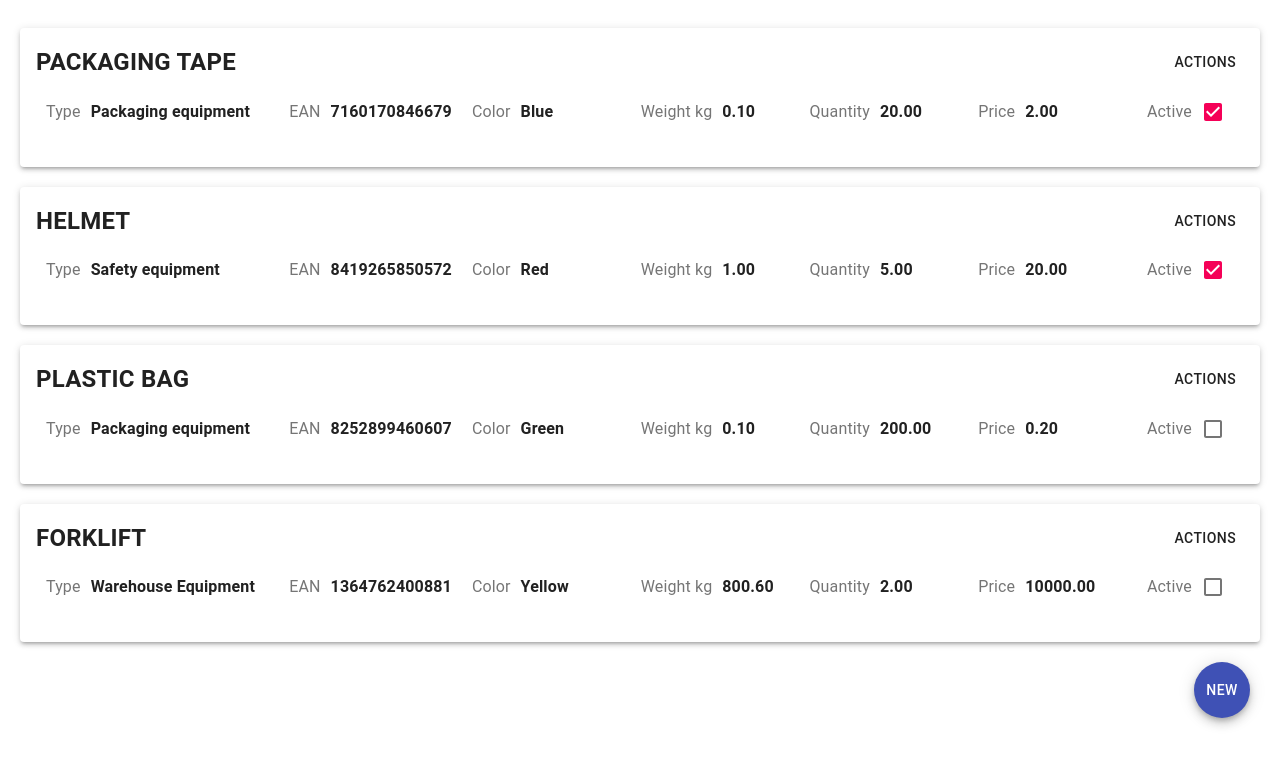
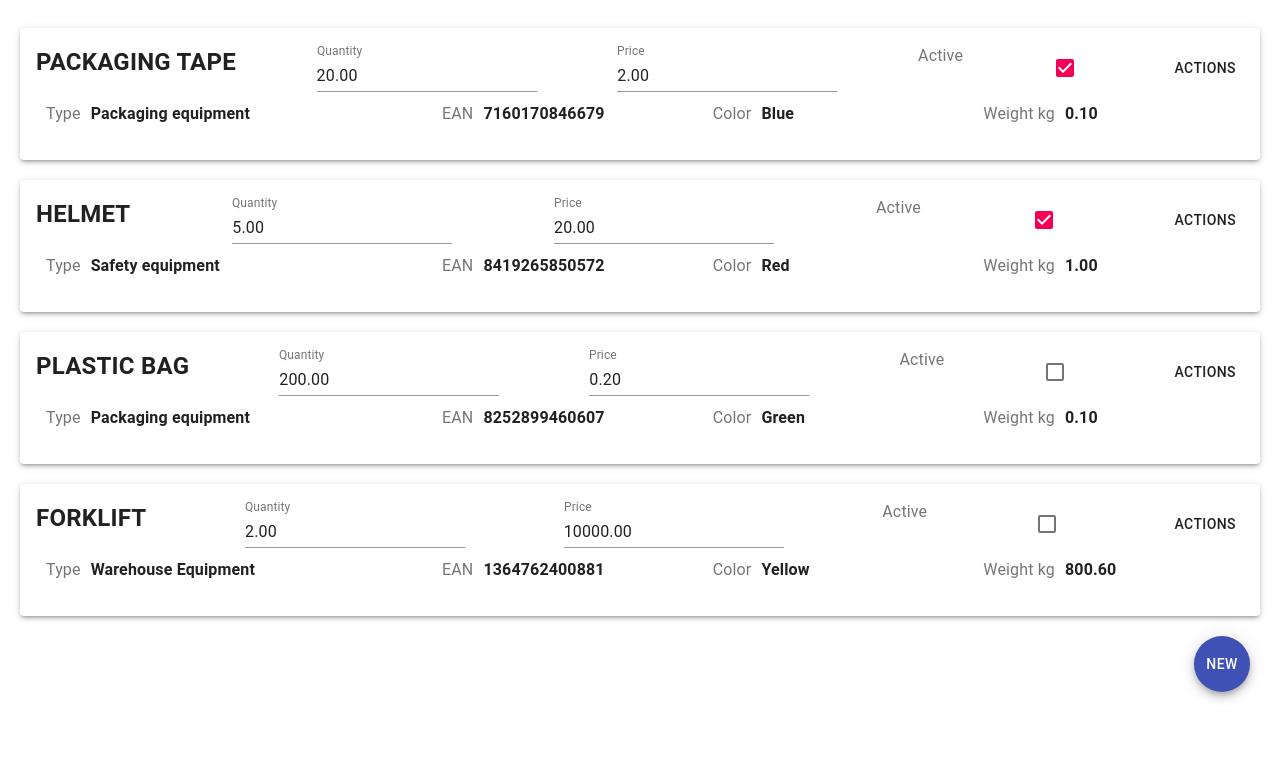
Before and after one commit to LeonasVait/talech-test-assignment-2, a React (Create React App) app: page / in a window 1280 px wide. Shown: the top 766 px of the page. Built offline with nearby package versions, Linux system fonts and the light colour scheme.

Commit message:
Added quantity and price inputs

```diff
--- a/src/components/ProductsListEntry.tsx
+++ b/src/components/ProductsListEntry.tsx
@@ -1,11 +1,9 @@
 import React from "react";
-import { Card, CardContent, Typography, Checkbox } from "@material-ui/core";
+import { Card, CardContent, Typography } from "@material-ui/core";
 import { makeStyles } from "@material-ui/styles";
 
 import { Product } from "../services/ProductsService";
-import { ProductActionsMenu } from "./ProductActionsMenu";
-import { useDispatch } from "react-redux";
-import { updateProduct } from "../state/reducers/productsList";
+import { ProductListEntryHeader } from "./ProductsListEntryHeader";
 
 interface Props {
   product: Product;
@@ -33,7 +31,6 @@ function ProductField({
 
 export function ProductsListEntry({ product }: Props) {
   const classes = useStyles();
-  const dispatch = useDispatch();
 
   return (
     <>
@@ -46,13 +43,7 @@ export function ProductsListEntry({ product }: Props) {
         elevation={3}
       >
         <CardContent>
-          <div className={classes.productHeader}>
-            <Typography className={classes.title}>
-              {product.name.toUpperCase()}
-            </Typography>
-
-            <ProductActionsMenu productId={product.id}></ProductActionsMenu>
-          </div>
+          <ProductListEntryHeader product={product}></ProductListEntryHeader>
 
           <div className={classes.productFields}>
             <ProductField
@@ -78,28 +69,6 @@ export function ProductsListEntry({ product }: Props) {
               name={"Weight kg"}
               value={product.weight.toFixed(2)}
             ></ProductField>
-
-            <ProductField
-              flex="2"
-              name={"Quantity"}
-              value={product.quantity.toFixed(2)}
-            ></ProductField>
-
-            <ProductField
-              flex="2"
-              name={"Price"}
-              value={product.price.toFixed(2)}
-            ></ProductField>
-
-            <div className={classes.fieldContainer}>
-              <Typography color="textSecondary">Active</Typography>
-              <Checkbox
-                checked={product.active}
-                onChange={(event, checked) =>
-                  dispatch(updateProduct({ ...product, active: checked }))
-                }
-              ></Checkbox>
-            </div>
           </div>
         </CardContent>
       </Card>
@@ -112,21 +81,11 @@ const useStyles = makeStyles({
     minWidth: "900px",
     margin: "20px"
   },
-
   marked: {
     backgroundColor: "rgba(255,0,0,0.2)"
   },
-
-  productHeader: {
-    display: "flex",
-    justifyContent: "space-between"
-  },
   productFields: {
     display: "flex"
-  },
-  title: {
-    fontSize: "1.5em",
-    fontWeight: "bold"
   },
   fieldName: {
     marginRight: "10px"
--- /dev/null
+++ b/src/components/ProductsListEntryHeader.tsx
@@ -0,0 +1,73 @@
+import React from "react";
+import { Typography, Checkbox } from "@material-ui/core";
+import { makeStyles } from "@material-ui/styles";
+
+import { Product } from "../services/ProductsService";
+import { ProductActionsMenu } from "./ProductActionsMenu";
+import { useDispatch } from "react-redux";
+import { updateProduct } from "../state/reducers/productsList";
+import { getValueRangeValidator } from "../validation/FormValidators";
+import { QuickNumberInput } from "./QuickInput";
+
+interface Props {
+  product: Product;
+}
+
+export function ProductListEntryHeader({ product }: Props) {
+  const classes = useStyles();
+  const dispatch = useDispatch();
+
+  const valueValidator = getValueRangeValidator(0, 100000);
+
+  const confirmQuantity = (quantity: number) => {
+    dispatch(updateProduct({ ...product, quantity }));
+  };
+
+  const confirmPrice = (price: number) => {
+    dispatch(updateProduct({ ...product, price }));
+  };
+
+  return (
+    <div className={classes.root}>
+      <Typography className={classes.title}>
+        {product.name.toUpperCase()}
+      </Typography>
+
+      <QuickNumberInput
+        label="Quantity"
+        initialValue={product.quantity}
+        onConfirm={confirmQuantity}
+        validator={valueValidator}
+      />
+
+      <QuickNumberInput
+        label="Price"
+        initialValue={product.price}
+        onConfirm={confirmPrice}
+        validator={valueValidator}
+      />
+
+      <Typography color="textSecondary">Active</Typography>
+      <Checkbox
+        checked={product.active}
+        onChange={(event, checked) =>
+          dispatch(updateProduct({ ...product, active: checked }))
+        }
+      ></Checkbox>
+
+      <ProductActionsMenu productId={product.id}></ProductActionsMenu>
+    </div>
+  );
+}
+
+const useStyles = makeStyles({
+  root: {
+    display: "flex",
+    justifyContent: "space-between"
+  },
+
+  title: {
+    fontSize: "1.5em",
+    fontWeight: "bold"
+  }
+});
--- /dev/null
+++ b/src/components/QuickInput.tsx
@@ -0,0 +1,85 @@
+import React, { useRef, useState } from "react";
+import { TextField } from "@material-ui/core";
+
+interface QuickInputProps<T> {
+  label: string;
+  initialValue: T;
+  onConfirm: (value: T) => void;
+  validator: (value: T) => string | undefined;
+}
+
+interface Props<T> extends QuickInputProps<T> {
+  inputType: string;
+  stringToValue: (value: string) => T;
+  valueToString: (value: T) => string;
+}
+
+function QuickInput<T>({
+  inputType,
+  label,
+  initialValue,
+  valueToString,
+  stringToValue,
+  validator,
+  onConfirm
+}: Props<T>) {
+  const inputRef = useRef<HTMLDivElement>(null);
+  const [value, setValue] = useState(valueToString(initialValue));
+  const [error, setError] = useState<string | undefined>(undefined);
+
+  const changeValue = (newValue: string) => {
+    setValue(newValue);
+    setError(validator(stringToValue(newValue)));
+  };
+
+  const confirmValue = () => {
+    if (!inputRef.current) {
+      return;
+    }
+
+    inputRef.current.blur();
+
+    if (error) {
+      setValue(valueToString(initialValue));
+      setError(undefined);
+      return;
+    }
+
+    onConfirm(stringToValue(value));
+    setValue(valueToString(stringToValue(value)));
+  };
+
+  return (
+    <TextField
+      label={label}
+      type={inputType}
+      inputRef={inputRef}
+      value={value}
+      onBlur={confirmValue}
+      onKeyUp={event => {
+        if (event.key === "Enter") {
+          confirmValue();
+        }
+      }}
+      onChange={event => changeValue(event.target.value)}
+      error={!!error}
+      helperText={error}
+    />
+  );
+}
+
+export function QuickNumberInput(props: QuickInputProps<number>) {
+  return (
+    <QuickInput<number>
+      valueToString={(value: number) => {
+        if (value === undefined || value === null) {
+          return "";
+        }
+        return value.toFixed(2);
+      }}
+      stringToValue={parseFloat}
+      inputType="number"
+      {...props}
+    />
+  );
+}
--- a/src/validation/FormValidators.ts
+++ b/src/validation/FormValidators.ts
@@ -109,7 +109,17 @@ export function getRegexValidator(regex: RegExp, message: string) {
 
 export function getValueRangeValidator(min: number, max: number) {
   return (data: number) =>
-    getMinValueValidator(min)(data) || getMaxValueValidator(max)(data);
+    getNaNValueValidator()(data) ||
+    getMinValueValidator(min)(data) ||
+    getMaxValueValidator(max)(data);
+}
+
+export function getNaNValueValidator() {
+  return (data: number) => {
+    if (isNaN(data)) {
+      return `Not a number`;
+    }
+  };
 }
 
 export function getMinValueValidator(min: number) {
```
